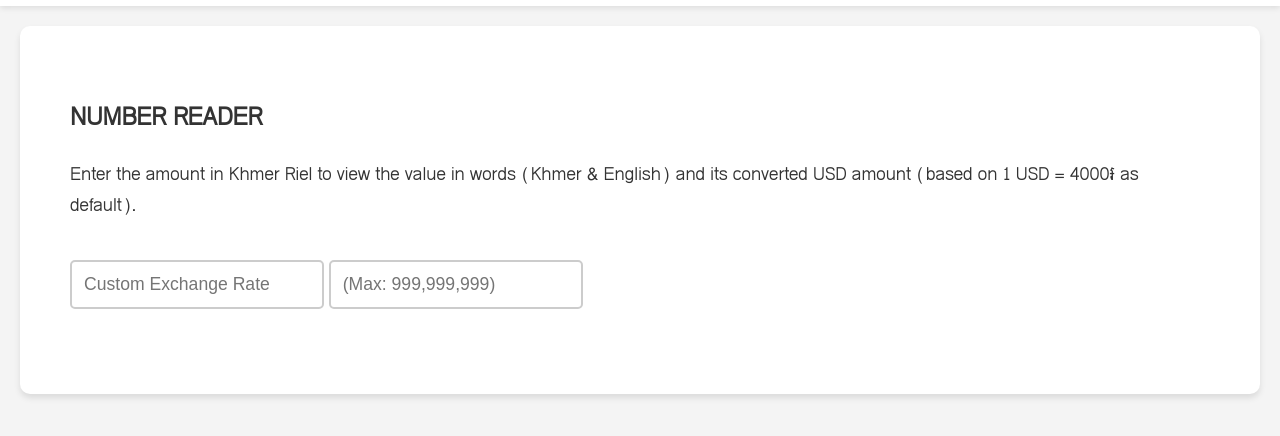
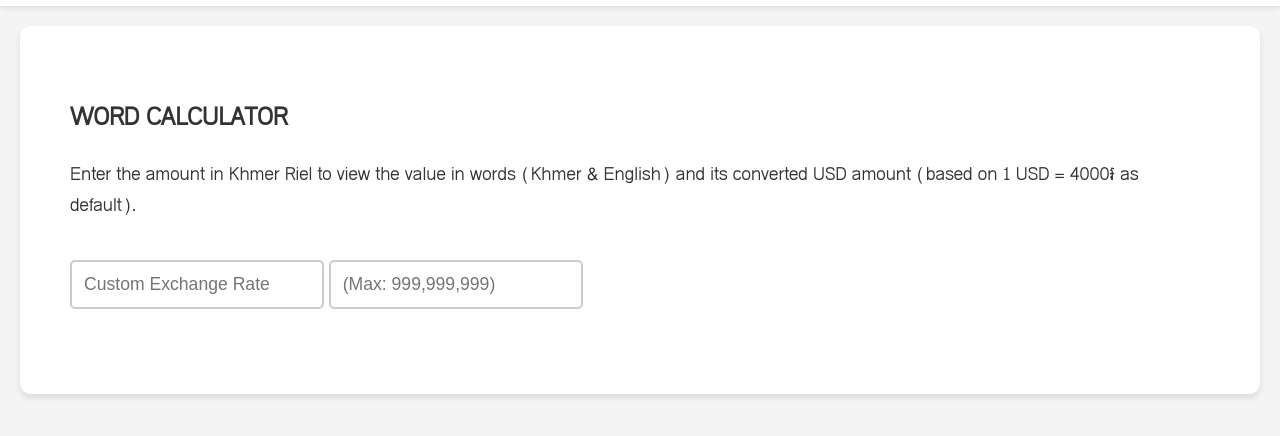
Before and after one commit to toltume2/number-reader, a plain HTML site: page index.html in a window 1280 px wide. Shown: the part 50-486 px from the top of the page. Drawn offline with Linux system fonts and the light colour scheme.

Commit message:
Change label

```diff
--- a/index.html
+++ b/index.html
@@ -20,7 +20,7 @@
     </div>
 
     <section>
-      <h2>NUMBER READER</h2>
+      <h2>WORD CALCULATOR</h2>
       <div>
         <label
           >Enter the amount in Khmer Riel to view the value in words (Khmer &
```
